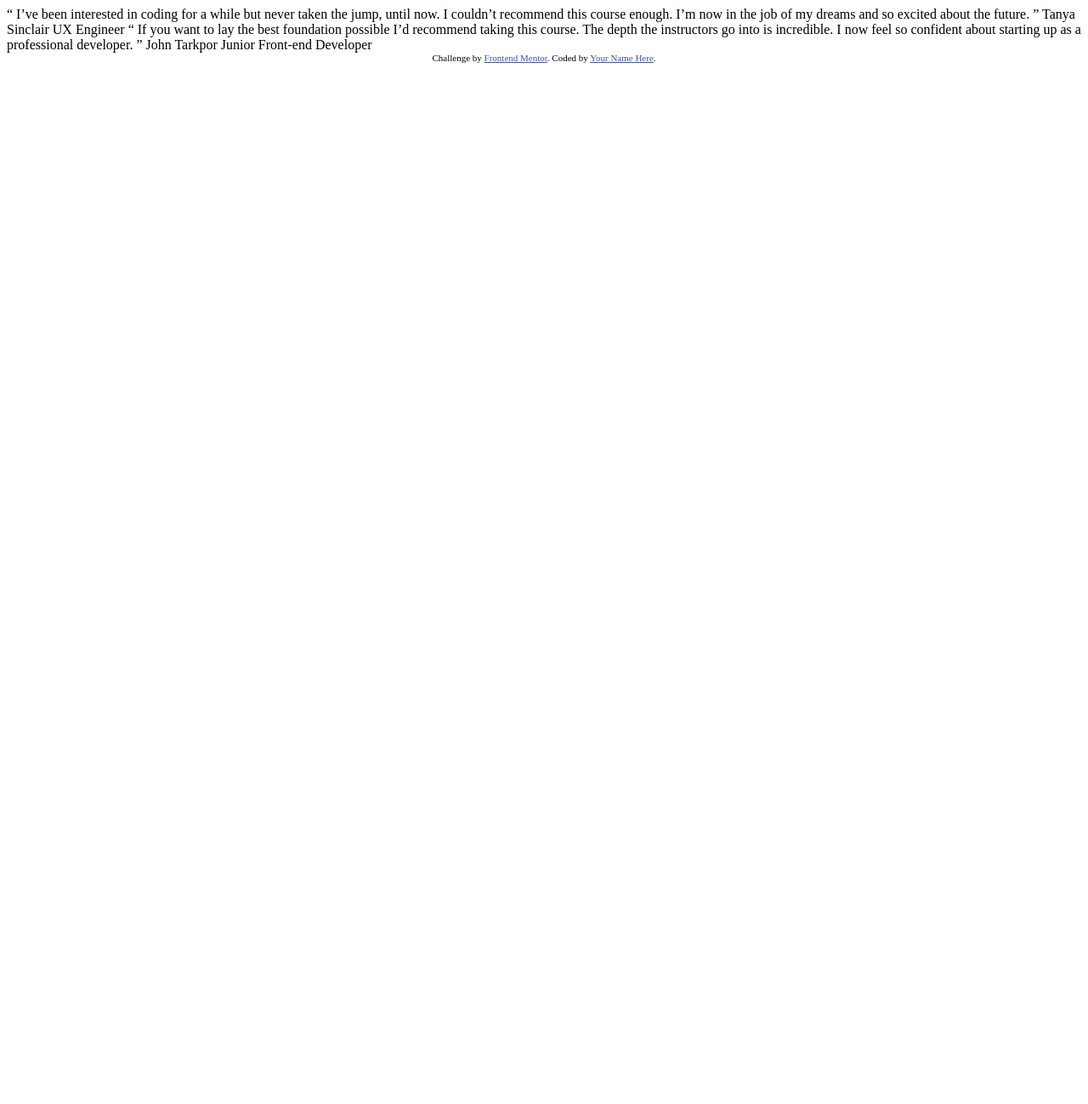
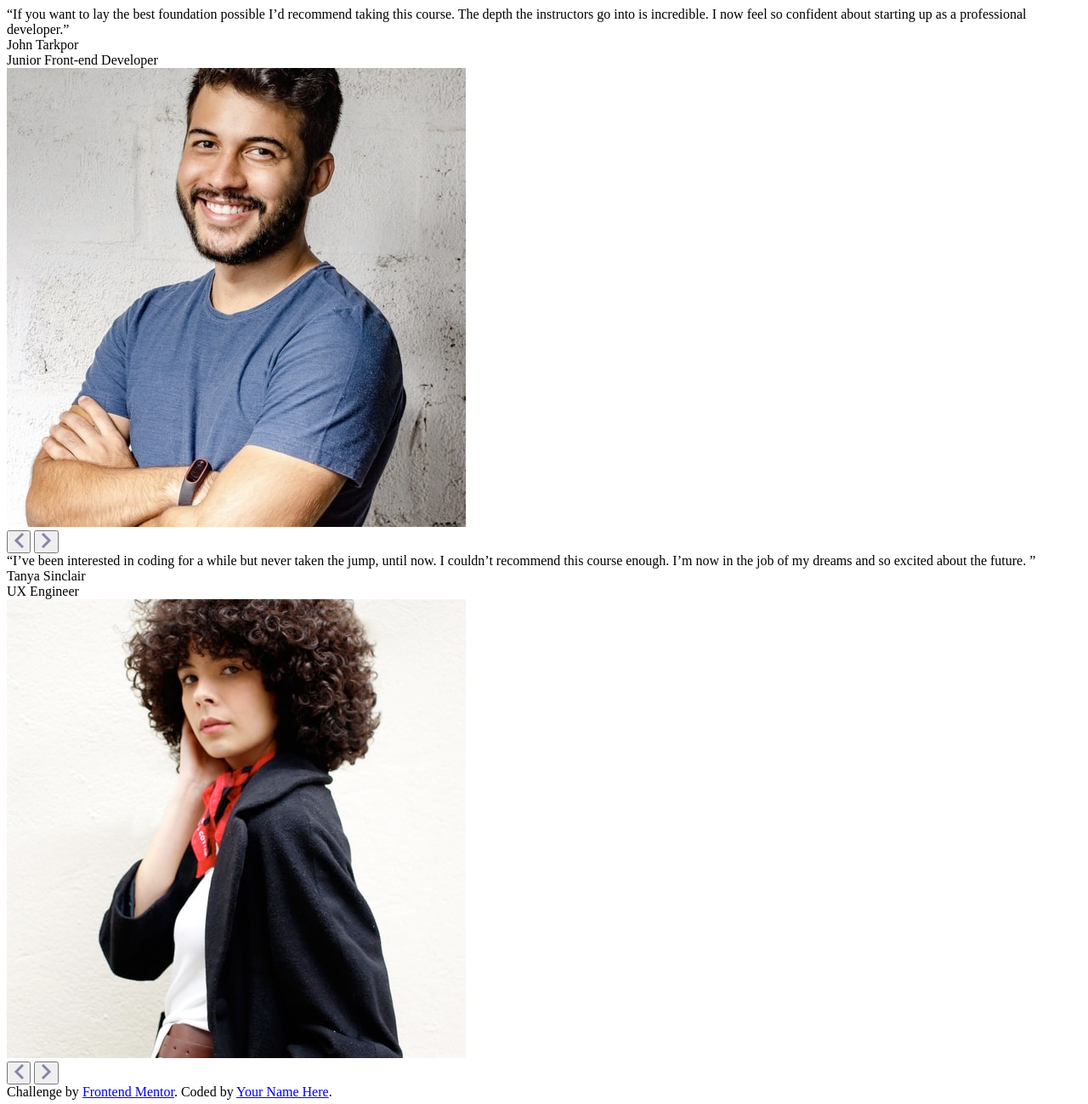
Before and after one commit to CodeWithBorys/testimonials-slider, a plain HTML site: page index.html in a window 1280 px wide. Shown: the whole page at 85% size. Before the commit the page ends 800 px from the top, so only its background shows below. Drawn offline with Linux system fonts and the light colour scheme.

Commit message:
basic html  structure

```diff
--- a/index.html
+++ b/index.html
@@ -1,38 +1,77 @@
 <!DOCTYPE html>
 <html lang="en">
   <head>
-  <meta charset="UTF-8">
-  <meta name="viewport" content="width=device-width, initial-scale=1.0"> <!-- displays site properly based on user's device -->
+    <meta charset="UTF-8" />
+    <meta name="viewport" content="width=device-width, initial-scale=1.0" />
 
-  <link rel="icon" type="image/png" sizes="32x32" href="./images/favicon-32x32.png">
+    <link
+      rel="icon"
+      type="image/png"
+      sizes="32x32"
+      href="./images/favicon-32x32.png"
+    />
 
     <title>Frontend Mentor | Coding Bootcamp Testimonials Slider</title>
-
-  <!-- Feel free to remove these styles or customise in your own stylesheet 👍 -->
-  <style>
-    .attribution { font-size: 11px; text-align: center; }
-    .attribution a { color: hsl(228, 45%, 44%); }
-  </style>
   </head>
   <body>
+    <div class="container">
+      <div class="testimonial">
+        <div class="opinion">
+          <div class="opinion__text">
+            “If you want to lay the best foundation possible I’d recommend
+            taking this course. The depth the instructors go into is incredible.
+            I now feel so confident about starting up as a professional
+            developer.”
+          </div>
+          <div class="opinion__author">
+            <div class="name">John Tarkpor</div>
+            <div class="job">Junior Front-end Developer</div>
+          </div>
+        </div>
+        <div class="user">
+          <img src="/images/image-john.jpg" alt="John" />
+          <div class="buttons">
+            <button class="btn prev">
+              <img src="/images/icon-prev.svg" alt="prev" />
+            </button>
+            <button class="btn next">
+              <img src="/images/icon-next.svg" alt="next" />
+            </button>
+          </div>
+        </div>
 
-  “ I’ve been interested in coding for a while but never taken the jump, until now.
-  I couldn’t recommend this course enough. I’m now in the job of my dreams and so
-  excited about the future. ”
-
-  Tanya Sinclair
-  UX Engineer
-
-  “ If you want to lay the best foundation possible I’d recommend taking this course.
-  The depth the instructors go into is incredible. I now feel so confident about
-  starting up as a professional developer. ”
-
-  John Tarkpor
-  Junior Front-end Developer
+        <div class="testimonial">
+          <div class="opinion">
+            <div class="opinion__text">
+              “I’ve been interested in coding for a while but never taken the
+              jump, until now. I couldn’t recommend this course enough. I’m now
+              in the job of my dreams and so excited about the future. ”
+            </div>
+            <div class="opinion__author">
+              <div class="name">Tanya Sinclair</div>
+              <div class="job">UX Engineer</div>
+            </div>
+          </div>
+          <div class="user">
+            <img src="/images/image-tanya.jpg" alt="Tanya" />
+            <div class="buttons">
+              <button class="btn prev">
+                <img src="/images/icon-prev.svg" alt="prev" />
+              </button>
+              <button class="btn next">
+                <img src="/images/icon-next.svg" alt="next" />
+              </button>
+            </div>
+          </div>
+        </div>
+      </div>
+    </div>
 
     <div class="attribution">
-    Challenge by <a href="https://www.frontendmentor.io?ref=challenge" target="_blank">Frontend Mentor</a>.
-    Coded by <a href="#">Your Name Here</a>.
+      Challenge by
+      <a href="https://www.frontendmentor.io?ref=challenge" target="_blank"
+        >Frontend Mentor</a
+      >. Coded by <a href="#">Your Name Here</a>.
     </div>
   </body>
 </html>
```
Lines whose indentation alone changed are shown as unchanged.
